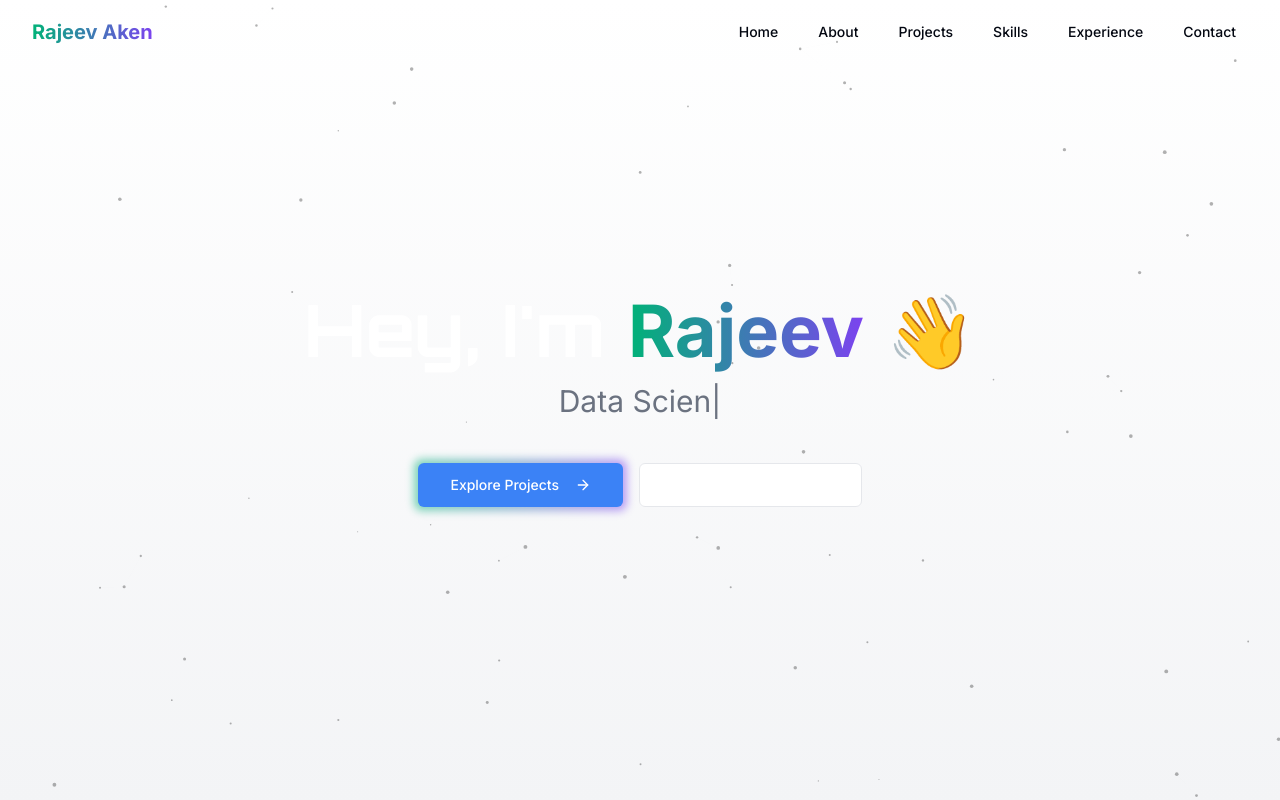
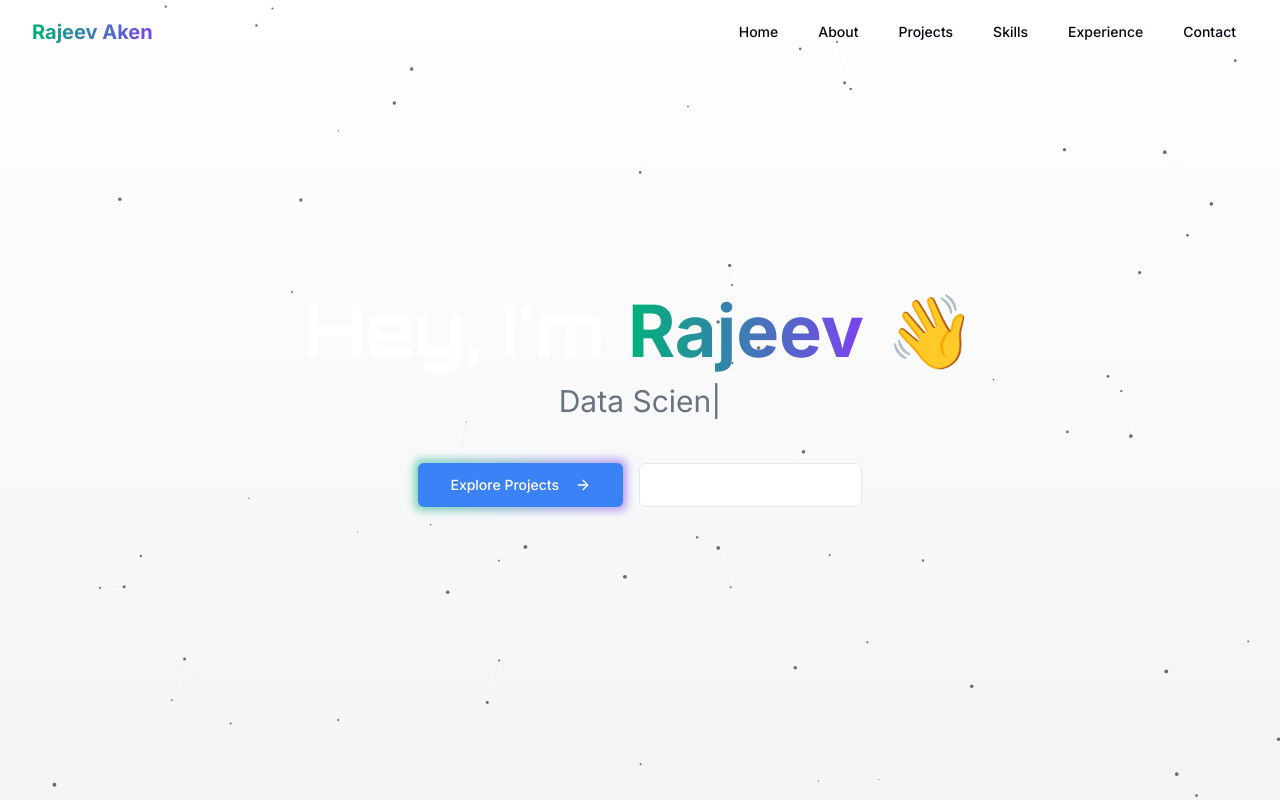
Before and after one commit to Arraj2611/v0-replit-portfolio-website, a Next.js app: page / in a window 1280 px wide. Shown: the top 800 px of the page. Built offline with nearby package versions, Linux system fonts and the light colour scheme.

Commit message:
css changes

```diff
--- a/components/animations/particle-background.tsx
+++ b/components/animations/particle-background.tsx
@@ -77,7 +77,7 @@ export default function ParticleBackground() {
         ctx.beginPath()
         ctx.arc(particle.x, particle.y, particle.size, 0, Math.PI * 2)
         ctx.fillStyle = particle.color
-        ctx.globalAlpha = resolvedTheme === "dark" ? 0.5 : 0.6;
+        ctx.globalAlpha = resolvedTheme === "dark" ? 0.7 : 0.8;
         ctx.fill()
 
         // Update position
@@ -113,7 +113,7 @@ export default function ParticleBackground() {
           if (distance < maxDistance) {
             ctx.beginPath()
             ctx.strokeStyle = connectionColor;
-            ctx.globalAlpha = (resolvedTheme === "dark" ? 0.08 : 0.12) * (1 - distance / maxDistance)
+            ctx.globalAlpha = (resolvedTheme === "dark" ? 0.25 : 0.3) * (1 - distance / maxDistance)
             ctx.lineWidth = 0.3
             ctx.moveTo(particles.current[i].x, particles.current[i].y)
             ctx.lineTo(particles.current[j].x, particles.current[j].y)
@@ -138,5 +138,5 @@ export default function ParticleBackground() {
     }
   }, [resolvedTheme, particleBaseColor])
 
-  return <canvas ref={canvasRef} className="absolute inset-0 w-full h-full z-0 opacity-50 dark:opacity-40" />
+  return <canvas ref={canvasRef} className="absolute inset-0 w-full h-full z-0 opacity-70 dark:opacity-60" />
 }
```
